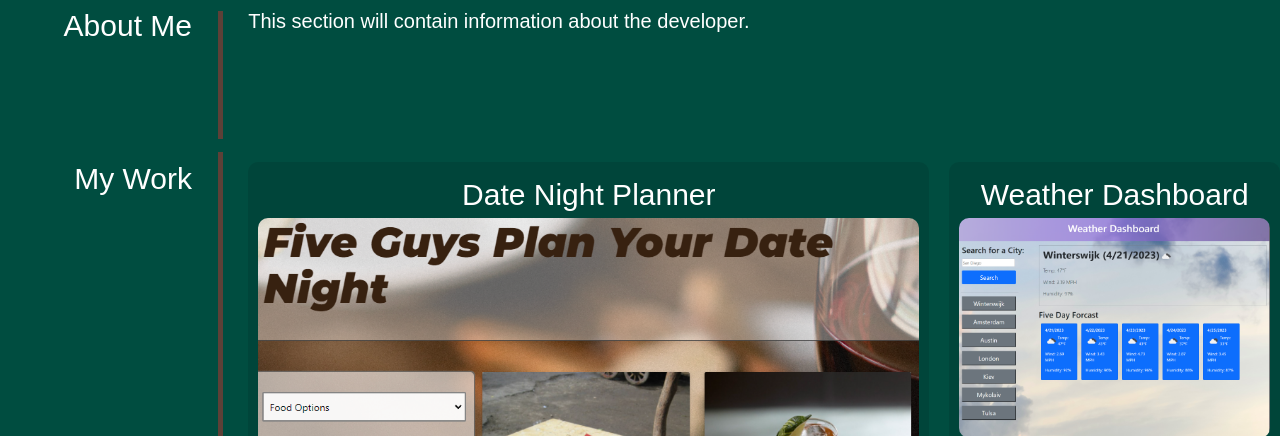
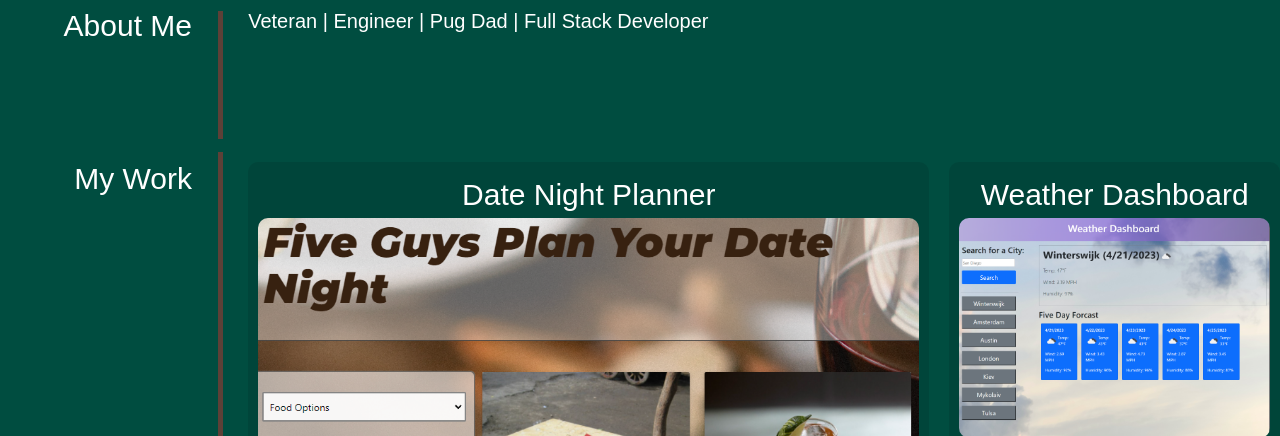
Before and after one commit to Joecode22/Joe-Codes-Portfolio, a plain HTML site: page index.html in a window 1280 px wide. Shown: the part 364-800 px from the top of the page. Drawn offline with Linux system fonts and the light colour scheme.

Commit message:
Update index.html

```diff
--- a/index.html
+++ b/index.html
@@ -28,7 +28,7 @@
     <div class="test">
       <h2>About Me</h2>
     </div>
-    <p>This section will contain information about the developer.</p>
+    <p>Veteran | Engineer | Pug Dad | Full Stack Developer</p>
   </section>
 
   <section id="work" class="section-with-border">
```
